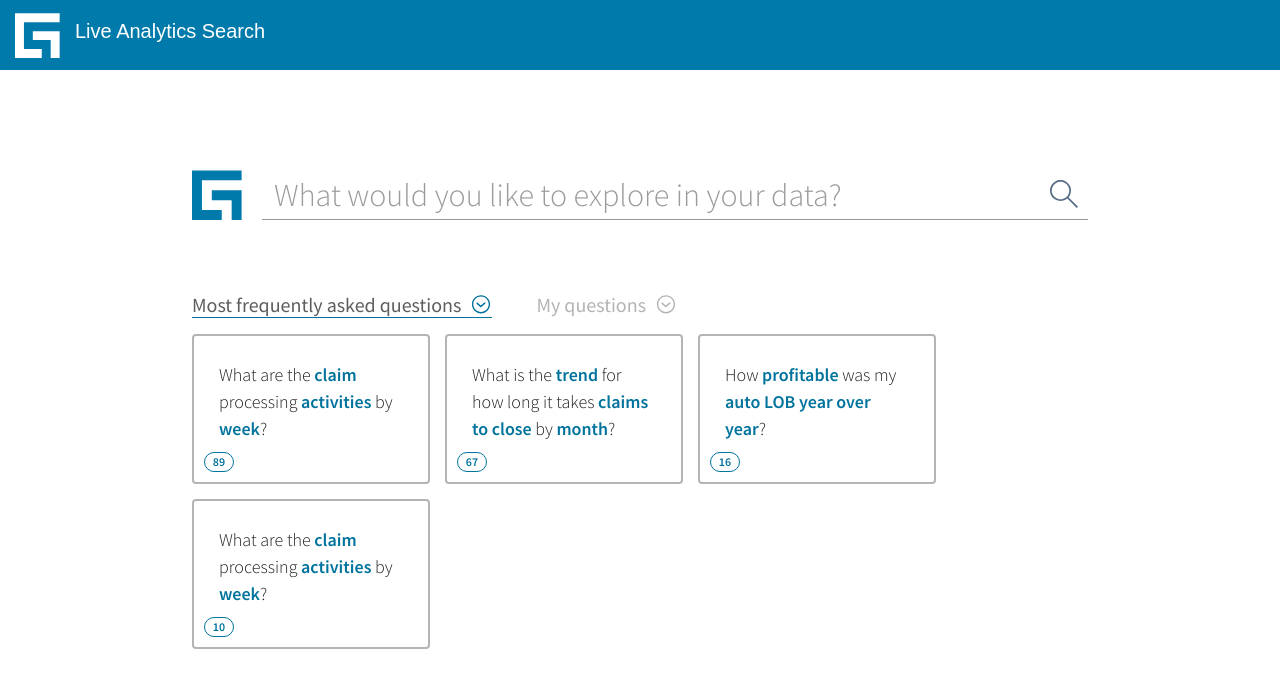
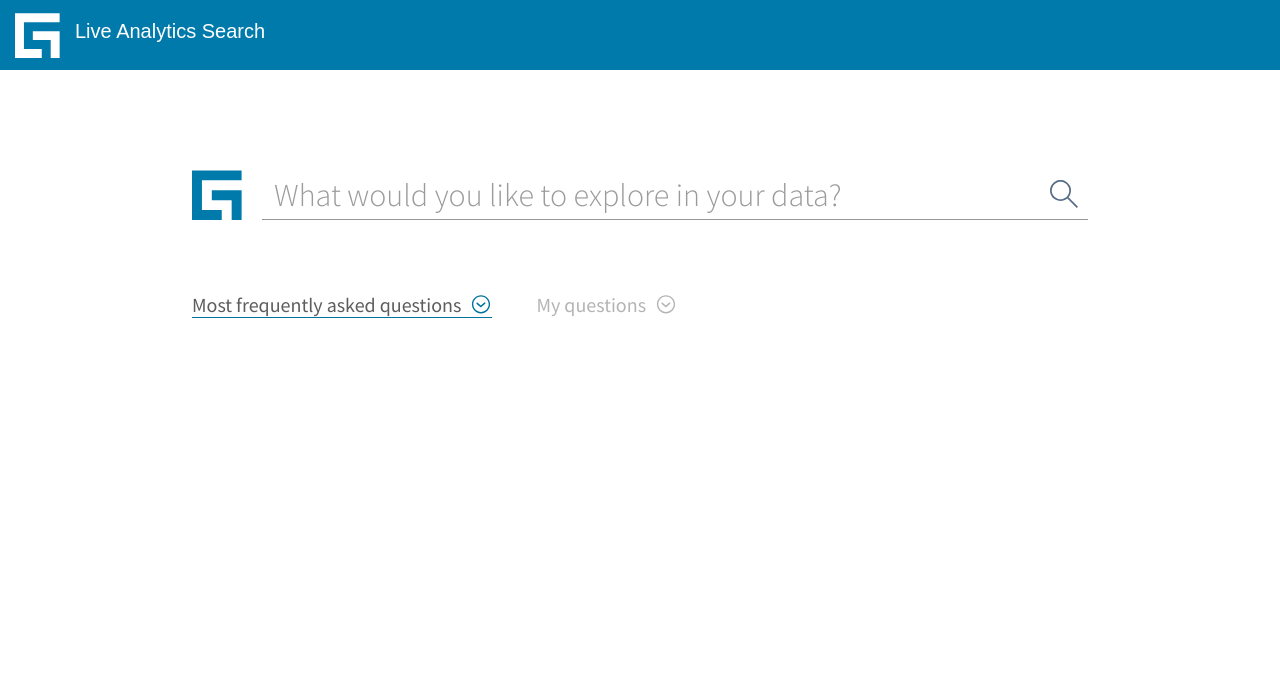
Before and after one commit to minmin0715/LA_search, a React app in the folder la-search-app/: page / in a window 1280 px wide. Shown: the top 688 px of the page. Built offline with nearby package versions, Linux system fonts and the light colour scheme.

Commit message:
Working on the filter functionality.

```diff
--- a/la-search-app/src/App.js
+++ b/la-search-app/src/App.js
@@ -2,7 +2,6 @@ import React, { Component } from 'react';
 import logo from './assets/images/gw_logo_white.svg';
 import './App.scss';
 import SearchField from './js/SearchField';
-import ResultsTabs from './js/ResultsTabs';
 
 
 class App extends Component {
@@ -15,7 +14,6 @@ class App extends Component {
 				</header>
 				<div className="search-content">
 					<SearchField/>
-					<ResultsTabs/>
 				</div>
 			</div>
 		);
--- a/la-search-app/src/js/ResultsTabs.js
+++ b/la-search-app/src/js/ResultsTabs.js
@@ -1,59 +1,41 @@
 import React, { Component } from 'react';
-import SearchCard from './SearchCard';
 
 class ResultsTabs extends Component {
 	constructor(props) {
 		super(props);
 		this.state = {
-			showMoreFrequentlyQuestions: true,
-			showMoreMyQuestions: true,
-			disabled: true
+			disabled: true,
 		};
-		this.toggleFrequentlyQuestions = this.toggleFrequentlyQuestions.bind(this);
-		this.toggleMyQuestions = this.toggleMyQuestions.bind(this);
-	}
-	toggleFrequentlyQuestions = () => {
-		this.setState(prevState => ({
-			showMoreFrequentlyQuestions: !prevState.showMoreFrequentlyQuestions
-		}));
 	}
 
-	toggleMyQuestions = () => {
-		this.setState(prevState => ({
-			showMoreMyQuestions: !prevState.showMoreMyQuestions
-		}));
-	}
 	render() {
 		return (
 			<div className="tabs-group">
 				<div className="tabs-container">
-					<div className="tab-section-active" onClick={this.toggleFrequentlyQuestions}>
+					<div className="tab-section-active" onClick={this.props.toggleFrequentlyQuestions}>
 						<span className="text">Most frequently asked questions</span>
 						{
-							this.state.showMoreFrequentlyQuestions &&
+							this.props.showMoreFrequentlyQuestions &&
 							<span className="icon-arrow-down"></span>
 						}
 						{
-							!this.state.showMoreFrequentlyQuestions &&
+							!this.props.showMoreFrequentlyQuestions &&
 							<span className="icon-arrow-up"></span>
 						}
 					</div>
-					<div className={this.state.disabled?"tab-section-disabled" : "tab-section-active"} onClick={this.toggleMyQuestions}>
+					<div className={this.state.disabled?"tab-section-disabled" : "tab-section-active"} onClick={this.props.toggleMyQuestions}>
 						<span className="text">My questions</span>
 						{
-						this.state.showMoreMyQuestions &&
+						this.props.showMoreMyQuestions &&
 						<span className="icon-arrow-down"></span>
 						}
 						{
-						!this.state.showMoreMyQuestions &&
+						!this.props.showMoreMyQuestions &&
 						<span className="icon-arrow-up"></span>
 						}
 					</div>
 				</div>
 				<hr/>
-				<SearchCard
-					showMoreFrequentlyQuestions={this.state.showMoreFrequentlyQuestions}
-					showMoreMyQuestions={this.state.showMoreMyQuestions}/>
 			</div>
 
 		);
--- a/la-search-app/src/js/SearchCard.js
+++ b/la-search-app/src/js/SearchCard.js
@@ -1,81 +1,11 @@
 import React, { Component } from 'react';
 
 class SearchCard extends Component {
-    getQuestions() {
-        let allQuestions = [
-            {
-                name: "What are the <span class='keywords'>claim</span> processing <span class='keywords'>activities</span> by <span class='keywords'>week</span>?" ,
-                number: 89,
-                index: 1
-            },
-            {
-                name: "What is the <span class='keywords'>trend</span> for how long it takes <span class='keywords'>claims to close</span> by <span class='keywords'>month</span>?",
-                number: 67,
-                index: 2
-            },
-            {
-                name: "How <span class='keywords'>profitable</span> was my <span class='keywords'>auto LOB year over year</span>?",
-                number: 16,
-                index: 3
-            },
-            {
-                name: "What are the <span class='keywords'>claim</span> processing <span class='keywords'>activities</span> by <span class='keywords'>week</span>?",
-                number: 10,
-                index: 4
-            },   {
-                name: "What are the <span class='keywords'>claim</span> processing <span class='keywords'>activities</span> by <span class='keywords'>week</span>?" ,
-                number: 89,
-                index: 5
-            },
-            {
-                name: "What is the <span class='keywords'>trend</span> for how long it takes <span class='keywords'>claims to close</span> by <span class='keywords'>month</span>?",
-                number: 67,
-                index: 6
-            },
-            {
-                name: "How <span class='keywords'>profitable</span> was my <span class='keywords'>auto LOB year over year</span>?",
-                number: 16,
-                index: 7
-            },
-            {
-                name: "What are the <span class='keywords'>claim</span> processing <span class='keywords'>activities</span> by <span class='keywords'>week</span>?",
-                number: 10,
-                index: 8
-            },
-            {
-                name: "What are the <span class='keywords'>claim</span> processing <span class='keywords'>activities</span> by <span class='keywords'>week</span>?" ,
-                number: 89,
-                index: 9
-            },
-            {
-                name: "What is the <span class='keywords'>trend</span> for how long it takes <span class='keywords'>claims to close</span> by <span class='keywords'>month</span>?",
-                number: 67,
-                index: 10
-            },
-            {
-                name: "How <span class='keywords'>profitable</span> was my <span class='keywords'>auto LOB year over year</span>?",
-                number: 16,
-                index: 11
-            },
-            {
-                name: "What are the <span class='keywords'>claim</span> processing <span class='keywords'>activities</span> by <span class='keywords'>week</span>?",
-                number: 10,
-                index: 12
-            }
-        ]
-
-        let lessQuestions = allQuestions.slice(0,4);
-        let moreQuestions = allQuestions;
-        let showQuestions = this.props.showMoreFrequentlyQuestions? lessQuestions:moreQuestions;
-
-        return showQuestions;
-    }
 
     render() {
-        let showQuestions = this.getQuestions();
         return (
             <div className="search-card">
-                {showQuestions.map((question) =>
+                {this.props.allQuestions.map((question) =>
                     <div key={question.index} className="search-card-section">
                         <p className="card-content" dangerouslySetInnerHTML={{ __html: question.name}}></p>
                         <div className="times-number">{question.number}</div>
--- a/la-search-app/src/js/SearchField.js
+++ b/la-search-app/src/js/SearchField.js
@@ -1,5 +1,64 @@
 import React, { Component } from 'react';
+import ResultsTabs from './ResultsTabs';
+import SearchCard from './SearchCard';
+import allQuestions from './questions.json'
+
 class SearchField extends Component {
+
+	constructor(props) {
+		super(props);
+		this.state = {
+			showMoreFrequentlyQuestions: true,
+			showMoreMyQuestions: true,
+			allQuestions: allQuestions,
+			filteredQuestions: []
+		};
+		this.toggleFrequentlyQuestions = this.toggleFrequentlyQuestions.bind(this);
+		this.toggleMyQuestions = this.toggleMyQuestions.bind(this);
+		//this.getQuestions = this.getQuestions.bind(this);
+	}
+	componentWillMount() {
+		this.setState({
+			allQuestions: this.state.allQuestions,
+		})
+	}
+
+	filterQuestions = (event) => {
+		let filteredQuestions = this.state.allQuestions
+		filteredQuestions = filteredQuestions.filter((question) => {
+			let questionName = question.name.toLowerCase();
+			console.log('77777777', questionName);
+			return questionName.indexOf(event.target.value.toLowerCase()) !== 1
+		})
+
+		this.setState({
+			filteredQuestions
+		})
+	}
+	// getQuestions() {
+    //     let allQuestions = this.state.items;
+
+    //     let lessQuestions = allQuestions.slice(0,4);
+    //     let moreQuestions = allQuestions;
+    //     let showQuestions = this.props.showMoreFrequentlyQuestions? lessQuestions:moreQuestions;
+
+
+	// 	this.setState(prevState => ({
+	// 		items: !items
+	// 	}));
+    // }
+	toggleFrequentlyQuestions = () => {
+		this.setState(prevState => ({
+			showMoreFrequentlyQuestions: !prevState.showMoreFrequentlyQuestions
+		}));
+	}
+
+	toggleMyQuestions = () => {
+		this.setState(prevState => ({
+			showMoreMyQuestions: !prevState.showMoreMyQuestions
+		}));
+	}
+
     render() {
 		return (
 			<div className="search-wrapper">
@@ -9,11 +68,19 @@ class SearchField extends Component {
 							<span className="gw-logo-blue"></span>
 						</div>
 						<div className="md-form">
-							<input className="form-control border-top-0 border-left-0 border-right-0" type="text" placeholder="What would you like to explore in your data?" aria-label="Search"/>
+							<input className="form-control border-top-0 border-left-0 border-right-0" type="text"
+								placeholder="What would you like to explore in your data?" aria-label="Search"
+								onChange={this.filterQuestions}/>
 							<span className="icon-search"></span>
 						</div>
 					</form>
 				</div>
+				<ResultsTabs
+					showMoreFrequentlyQuestions={this.state.showMoreFrequentlyQuestions}
+					showMoreMyQuestions={this.state.showMoreMyQuestions}
+					toggleFrequentlyQuestions={this.toggleFrequentlyQuestions}
+					toggleMyQuestions={this.toggleMyQuestions}/>
+				<SearchCard allQuestions={this.state.filteredQuestions}/>
 			</div>
 		);
     }
--- /dev/null
+++ b/la-search-app/src/js/questions.json
@@ -0,0 +1,61 @@
+[
+    {
+        "name": "What are the <span class='keywords'>claim</span> processing <span class='keywords'>activities</span> by <span class='keywords'>week</span>?" ,
+        "number": 89,
+        "index": 1
+    },
+    {
+        "name": "What is the <span class='keywords'>trend</span> for how long it takes <span class='keywords'>claims to close</span> by <span class='keywords'>month</span>?",
+        "number": 67,
+        "index": 2
+    },
+    {
+        "name": "How <span class='keywords'>profitable</span> was my <span class='keywords'>auto LOB year over year</span>?",
+        "number": 16,
+        "index": 3
+    },
+    {
+        "name": "What are the <span class='keywords'>claim</span> processing <span class='keywords'>activities</span> by <span class='keywords'>week</span>?",
+        "number": 10,
+        "index": 4
+    },   {
+        "name": "What are the <span class='keywords'>claim</span> processing <span class='keywords'>activities</span> by <span class='keywords'>week</span>?" ,
+        "number": 89,
+        "index": 5
+    },
+    {
+        "name": "What is the <span class='keywords'>trend</span> for how long it takes <span class='keywords'>claims to close</span> by <span class='keywords'>month</span>?",
+        "number": 67,
+        "index": 6
+    },
+    {
+        "name": "How <span class='keywords'>profitable</span> was my <span class='keywords'>auto LOB year over year</span>?",
+        "number": 16,
+        "index": 7
+    },
+    {
+        "name": "What are the <span class='keywords'>claim</span> processing <span class='keywords'>activities</span> by <span class='keywords'>week</span>?",
+        "number": 10,
+        "index": 8
+    },
+    {
+        "name": "What are the <span class='keywords'>claim</span> processing <span class='keywords'>activities</span> by <span class='keywords'>week</span>?" ,
+        "number": 89,
+        "index": 9
+    },
+    {
+        "name": "What is the <span class='keywords'>trend</span> for how long it takes <span class='keywords'>claims to close</span> by <span class='keywords'>month</span>?",
+        "number": 67,
+        "index": 10
+    },
+    {
+        "name": "How <span class='keywords'>profitable</span> was my <span class='keywords'>auto LOB year over year</span>?",
+        "number": 16,
+        "index": 11
+    },
+    {
+        "name": "What are the <span class='keywords'>claim</span> processing <span class='keywords'>activities</span> by <span class='keywords'>week</span>?",
+        "number": 10,
+        "index": 12
+    }
+]
```
